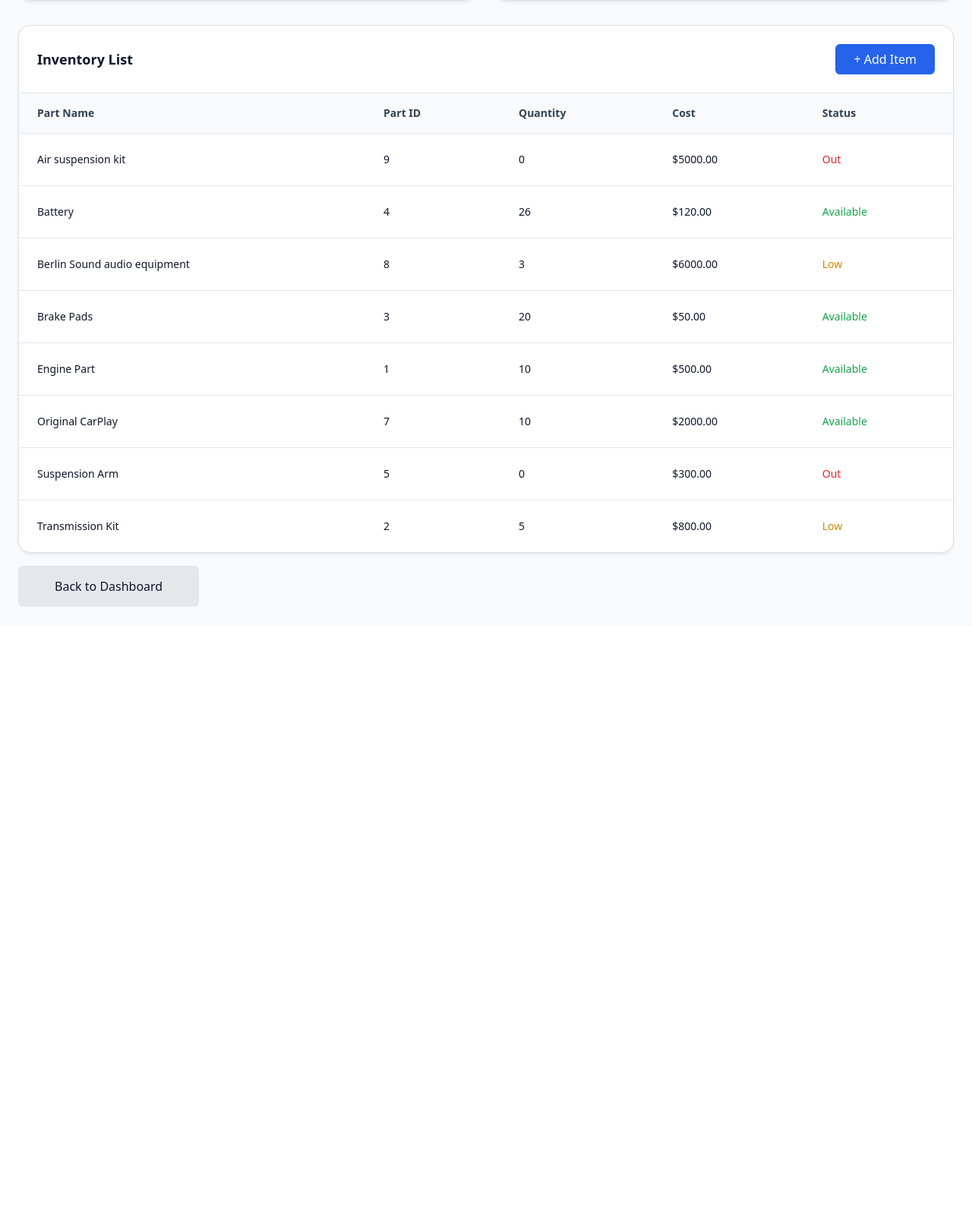
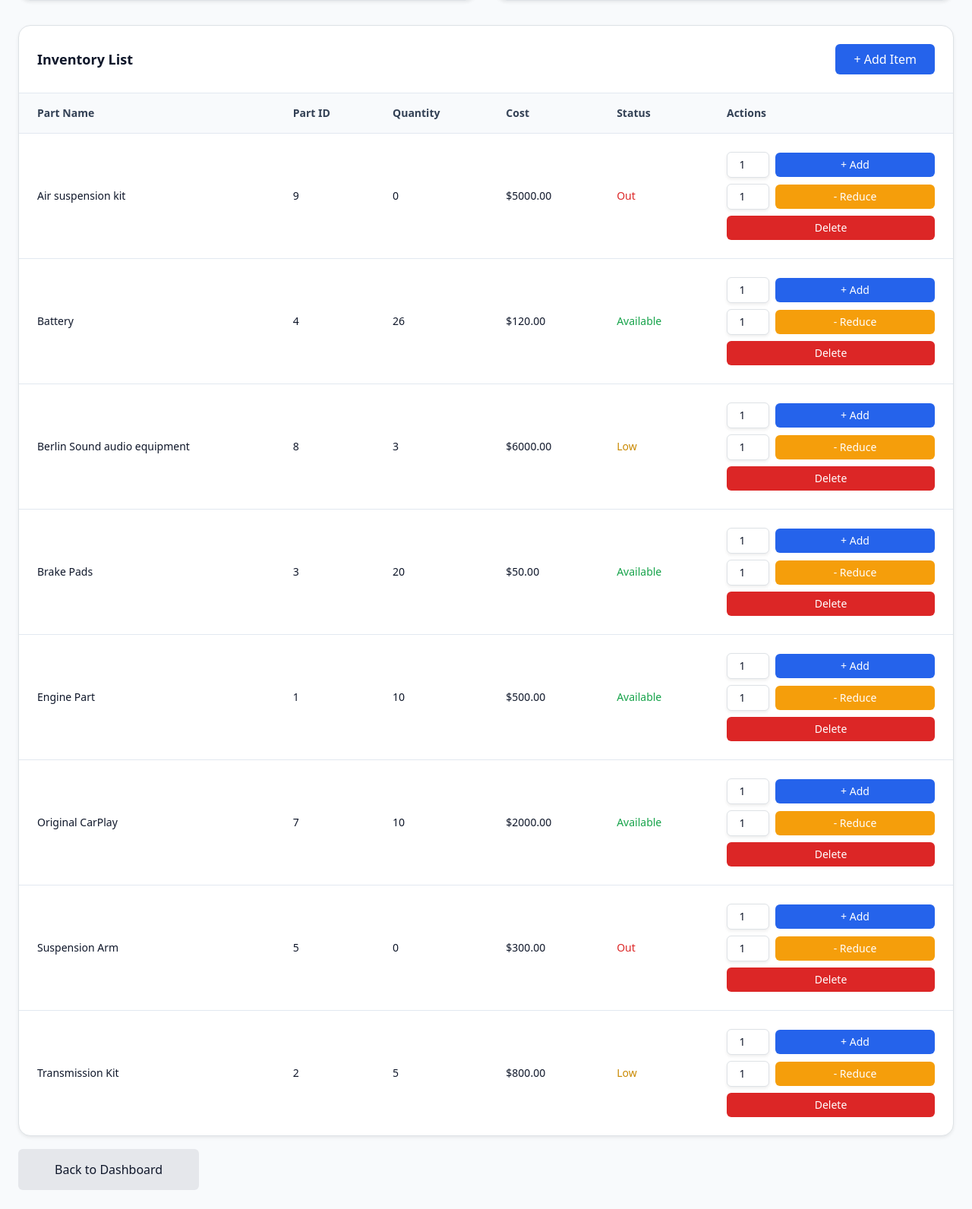
Before and after one commit to mvillarUA/C3-Business-Process-system-, a Django app: page /inventory/ in a window 1280 px wide. Shown: the part 818-2410 px from the top of the page at 76% size. Before the commit the page ends 1617 px from the top, so only its background shows below. Run offline with Django 5.2, Linux system fonts and the light colour scheme; a user stored in the database is signed in; data comes from the database, SQL or seed files in the repository; both versions use the stored data as it was after the commit; some libraries are stand-ins or nearby versions.

Commit message:
Added the editing function of the inventory module, including the functions of adding, reducing and deleting individual vehicle parts, and synchronizing them to the database.

```diff
--- a/learning_logs/templates/learning_logs/inventory_list.html
+++ b/learning_logs/templates/learning_logs/inventory_list.html
@@ -69,6 +69,7 @@
                     <th class="px-6 py-3 text-left text-sm font-semibold text-slate-700">Quantity</th>
                     <th class="px-6 py-3 text-left text-sm font-semibold text-slate-700">Cost</th>
                     <th class="px-6 py-3 text-left text-sm font-semibold text-slate-700">Status</th>
+                    <th class="px-6 py-3 text-left text-sm font-semibold text-slate-700">Actions</th>
                 </tr>
             </thead>
 
@@ -81,14 +82,64 @@
                     <td class="px-6 py-4 text-sm">${{ item.cost|floatformat:2 }}</td>
 
                     <td class="px-6 py-4 text-sm">
-                        {% if item.stock_status == "Out" %}
+                        {% if item.quantity == 0 %}
                             <span class="text-red-600 font-medium">Out</span>
-                        {% elif item.stock_status == "Low" %}
+                        {% elif item.quantity <= 5 %}
                             <span class="text-yellow-600 font-medium">Low</span>
                         {% else %}
                             <span class="text-green-600 font-medium">Available</span>
                         {% endif %}
                     </td>
+
+                    <td class="px-6 py-4">
+                        <div class="flex flex-col gap-2 min-w-[190px]">
+                            <!-- Add -->
+                            <form method="post"
+                                action="{% url 'learning_logs:update_inventory_item' item.partid %}"
+                                class="flex items-center gap-2">
+                                {% csrf_token %}
+                                <input type="hidden" name="action" value="add">
+                                <input type="number"
+                                    name="amount"
+                                    min="1"
+                                    value="1"
+                                    class="w-14 rounded-md border border-slate-300 bg-white px-2 py-1.5 text-sm text-center shadow-sm focus:border-blue-500 focus:outline-none">
+                                <button type="submit"
+                                        class="flex-1 rounded-md bg-blue-600 px-3 py-1.5 text-sm font-medium text-white hover:bg-blue-700 transition">
+                                    + Add
+                                </button>
+                            </form>
+
+                            <!-- Reduce -->
+                            <form method="post"
+                                action="{% url 'learning_logs:update_inventory_item' item.partid %}"
+                                class="flex items-center gap-2">
+                                {% csrf_token %}
+                                <input type="hidden" name="action" value="reduce">
+                                <input type="number"
+                                    name="amount"
+                                    min="1"
+                                    value="1"
+                                    class="w-14 rounded-md border border-slate-300 bg-white px-2 py-1.5 text-sm text-center shadow-sm focus:border-amber-500 focus:outline-none">
+                                <button type="submit"
+                                        class="flex-1 rounded-md bg-amber-500 px-3 py-1.5 text-sm font-medium text-white hover:bg-amber-600 transition">
+                                    - Reduce
+                                </button>
+                            </form>
+
+                            <!-- Delete -->
+                            <form method="post"
+                                action="{% url 'learning_logs:delete_inventory_item' item.partid %}"
+                                onsubmit="return confirm('Are you sure you want to delete this item?');">
+                                {% csrf_token %}
+                                <button type="submit"
+                                        class="w-full rounded-md bg-red-600 px-3 py-1.5 text-sm font-medium text-white hover:bg-red-700 transition">
+                                    Delete
+                                </button>
+                            </form>
+                        </div>
+                    </td>
+
                 </tr>
                 {% empty %}
                 <tr>
@@ -103,6 +154,24 @@
 
 </div>
 
+{% if messages %}
+    <div class="mb-6 space-y-2">
+        {% for message in messages %}
+            <div class="rounded-lg px-4 py-3 text-sm font-medium
+                {% if message.tags == 'success' %}
+                    bg-green-100 text-green-700
+                {% elif message.tags == 'error' %}
+                    bg-red-100 text-red-700
+                {% else %}
+                    bg-slate-100 text-slate-700
+                {% endif %}
+            ">
+                {{ message }}
+            </div>
+        {% endfor %}
+    </div>
+{% endif %}
+
 <div class="mt-8">
     <a href="{% url 'learning_logs:index' %}"
        class="bg-gray-200 px-5 py-3 rounded hover:bg-gray-300">
--- a/learning_logs/urls.py
+++ b/learning_logs/urls.py
@@ -18,11 +18,12 @@ urlpatterns = [
     path('inventory/', views.inventory_list, name='inventory_list'),
     path('inventory/new/', views.new_inventory, name='new_inventory'),
     path('claims/new/', views.new_claim, name='new_claim'),
-    path("inventory/", views.inventory, name="inventory"),
     path('claims/<int:claim_id>/update/<str:action>/', views.update_claim_status, name='update_claim_status'),
     path('claims/<int:claim_id>/', views.claim_detail, name='claim_detail'),
     path('claims/upload/', views.upload_documents, name='upload_documents'),
     path('claims/review/', views.review_claim, name='review_claim'),
     path('claims/submit/', views.submit_claim, name='submit_claim'),
-    path('claims/<int:claim_id>/delete/', views.delete_claim, name='delete_claim')
+    path('claims/<int:claim_id>/delete/', views.delete_claim, name='delete_claim'),
+    path('inventory/<int:item_id>/update/', views.update_inventory_item, name='update_inventory_item'),
+    path('inventory/<int:item_id>/delete/', views.delete_inventory_item, name='delete_inventory_item'),
 ]
--- a/learning_logs/views.py
+++ b/learning_logs/views.py
@@ -1,4 +1,4 @@
-from django.shortcuts import render, redirect
+from django.shortcuts import render, redirect, get_object_or_404
 from django.contrib.auth.decorators import login_required
 from .models import (
     Topic, Entry, Warrantypolicy, Vehicle, Claim,
@@ -6,7 +6,6 @@ from .models import (
 )
 from .forms import TopicForm, EntryForm, NewSaleForm, ClaimForm
 from django.http import Http404
-from django.shortcuts import get_object_or_404, redirect
 from io import BytesIO
 import base64
 import matplotlib
@@ -20,6 +19,7 @@ out_count = Inventory.objects.filter(quantity=0).count()
 from .models import ClaimRecord
 from datetime import date
 from django.contrib import messages
+from django.db import IntegrityError
 # Create your views here.
 
 @login_required
@@ -500,3 +500,46 @@ def delete_claim(request, claim_id):
     claim.delete()
 
     return redirect('learning_logs:claims')
+
+@login_required
+def update_inventory_item(request, item_id):
+    item = get_object_or_404(Inventory, partid=item_id)
+
+    if request.method == 'POST':
+        action = request.POST.get('action')
+        amount = request.POST.get('amount')
+
+        try:
+            amount = int(amount)
+        except (TypeError, ValueError):
+            amount = 0
+
+        if amount < 1:
+            return redirect('learning_logs:inventory_list')
+
+        current_qty = int(item.quantity) if item.quantity is not None else 0
+
+        if action == 'add':
+            item.quantity = current_qty + amount
+        elif action == 'reduce':
+            item.quantity = max(0, current_qty - amount)
+
+        item.save()
+
+    return redirect('learning_logs:inventory_list')
+
+@login_required
+def delete_inventory_item(request, item_id):
+    item = get_object_or_404(Inventory, partid=item_id)
+
+    if request.method == 'POST':
+        try:
+            item.delete()
+            messages.success(request, f"{item.partname} was deleted successfully.")
+        except IntegrityError:
+            messages.error(
+                request,
+                f"{item.partname} cannot be deleted because it is linked to other records."
+            )
+
+    return redirect('learning_logs:inventory_list')
```
Also changed, not shown: dus.db.
